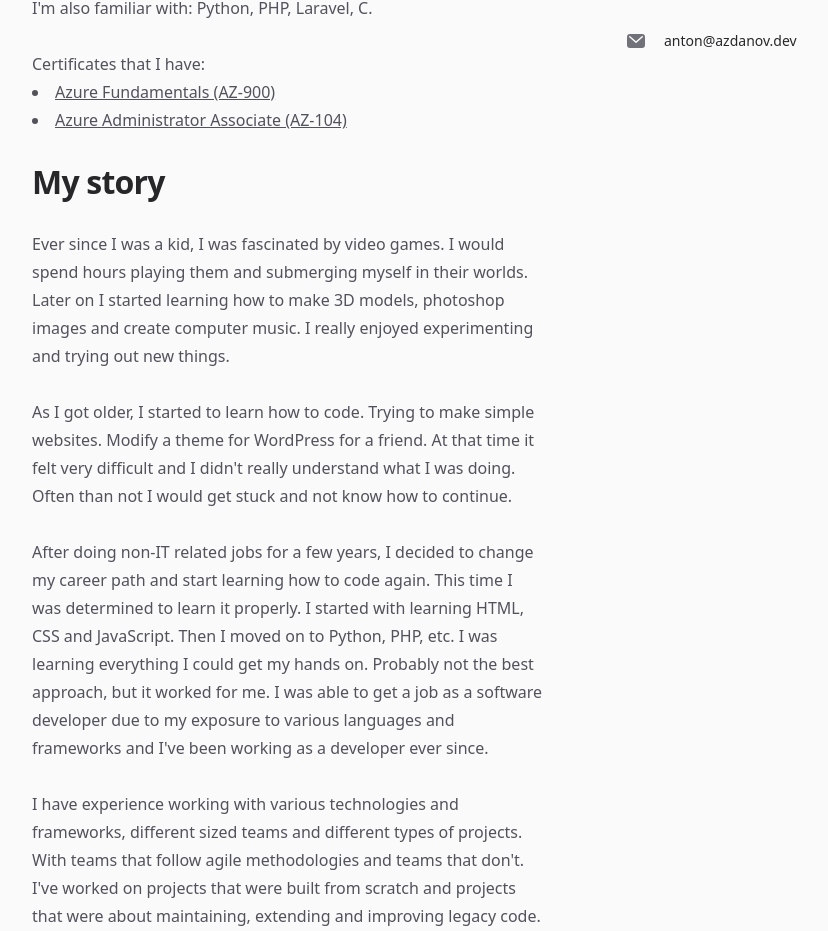
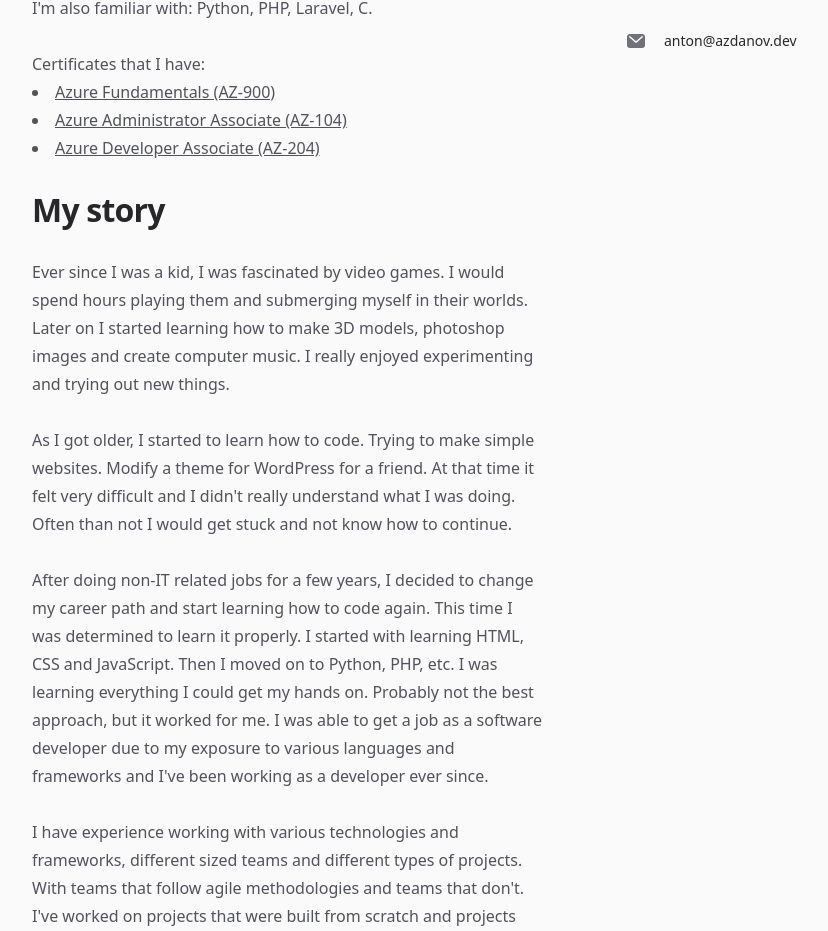
Before and after one commit to azdanov/azdanov-web, a Next.js app: page /about in a window 1280 px wide. Shown: the part 958-1889 px from the top of the page, without its empty margins (96-924 px from the left). Built offline with nearby package versions, Linux system fonts and the light colour scheme; no server answers.

Commit message:
add new certificate to about

```diff
--- a/src/pages/about.jsx
+++ b/src/pages/about.jsx
@@ -95,6 +95,16 @@ export default function About() {
                         Azure Administrator Associate (AZ-104)
                       </a>
                     </li>
+                    <li>
+                      <a
+                        className="underline"
+                        href="https://learn.microsoft.com/api/credentials/share/en-us/azdanov/8A43495F02BE1A3E?sharingId=E18AE6457FBDE5E3"
+                        target="_blank"
+                        rel="noopener noreferrer"
+                      >
+                        Azure Developer Associate (AZ-204)
+                      </a>
+                    </li>
                   </ul>
                 </section>
               </article>
```
